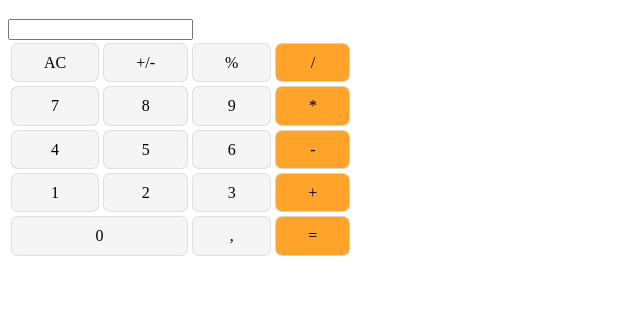
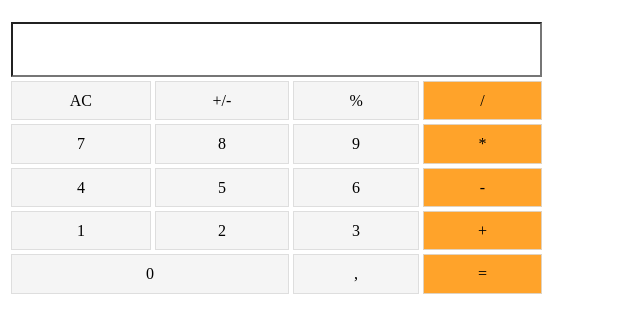
Before and after one commit to HarryR10/calculator, a plain HTML site: page index.html in a window 1280 px wide. Shown: the part 61-394 px from the top of the page, without its empty margins (0-640 px from the left). Drawn offline with Linux system fonts and the light colour scheme.

Commit message:
изменены стили кнопок и input'а

```diff
--- a/css/style.css
+++ b/css/style.css
@@ -2,13 +2,11 @@
     background-color: #b4aeae21;
     padding: 12px 32px;
     font: 10pt/10pt bold;
-    border-radius: 7px;
     border: 1px solid #dbdbdbd8;
     font-size: 100%;
     text-align: center;
     width: 100%;
-    outline-style: none
-
+    outline-style: none;
 }
 
 .numKeys:active {
@@ -19,3 +17,15 @@
   .operatorKeys{
     background-color: #ffa32a;
 }
+
+.operatorKeys:active {
+    background-color: #a06518;
+    transform: translateY(1px);
+}
+
+#numField {
+    background-color: #ffffff21;
+    font: 32pt/10pt bold;
+    outline-style: none;
+    text-align: right;
+}
--- a/index.html
+++ b/index.html
@@ -10,9 +10,13 @@
 
 <body>
     <h1 class="titleApp">Calculate this!</h1>
-    <input class="inputField" id="numField"></input>
 
     <table class="keys">
+        <tr>
+            <td colspan="4">
+                <input id="numField" type="number"></input>
+            </td>
+        </tr>
         <tr>
             <td>
                 <button class="numKeys" id="test">AC</button>
```
